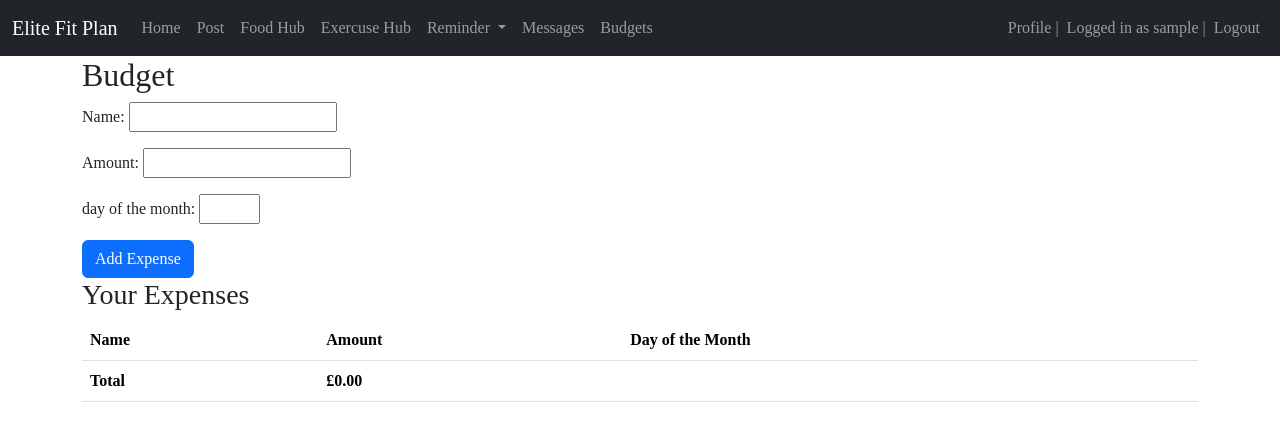
After one commit to darius-hmi/personalOrganiser, a Django app: page /budget/ in a window 1280 px wide. The commit adds this page. Shown: the top 441 px of the page. Run offline with Django 4.2, Linux system fonts and the light colour scheme; the visitor is signed in with stand-in values (Sample User, id 1); data that the repository does not hold is empty; parts of the project's set-up code (start-up, migrations or seed data) failed here and were passed over.

Commit message:
added a simple budgetting tool

```diff
--- a/main/forms.py
+++ b/main/forms.py
@@ -1,7 +1,7 @@
 from django import forms
 from django.contrib.auth.forms import UserCreationForm
 from django.contrib.auth.models import User
-from .models import Post, Food, Exercise, toDoList, Message, Profile, Meal, MealPlan
+from .models import Post, Food, Exercise, toDoList, Message, Profile, Meal, MealPlan, Expense
 
 class RegisterForm(UserCreationForm):
     email = forms.EmailField(required=True)
@@ -63,3 +63,13 @@ class MealForm(forms.ModelForm):
         model = Meal
         fields = ['day_of_week', 'meal_time', 'meal_content', 'calories', 'protein']
         labels = {'meal_time': 'Meal time/number'}
+
+
+class ExpenseForm(forms.ModelForm):
+    class Meta:
+        model = Expense
+        fields = ['name', 'amount', 'date']
+        widgets = {
+            'date': forms.NumberInput(attrs={'min': 1, 'max': 31}),
+        }
+        labels = {'date': 'day of the month'}
--- a/main/models.py
+++ b/main/models.py
@@ -178,3 +178,13 @@ def create_user_profile(sender, instance, created, **kwargs):
 @receiver(post_save, sender=User)
 def save_user_profile(sender, instance, **kwargs):
     instance.profile.save()
+
+
+class Expense(models.Model):
+    user = models.ForeignKey(User, on_delete=models.CASCADE)
+    name = models.CharField(max_length=100)
+    amount = models.DecimalField(max_digits=10, decimal_places=2)
+    date = models.PositiveIntegerField()
+
+    def __str__(self):
+        return f'{self.name} - {self.amount}'
--- a/main/templates/main/base.html
+++ b/main/templates/main/base.html
@@ -63,6 +63,9 @@
                     <li class="nav-item">
                         <a class="nav-link" href="/threads">Messages</a>
                     </li>
+                    <li class="nav-item">
+                        <a class="nav-link" href="/budget">Budgets</a>
+                    </li>
                  </ul>
                  <ul class="navbar-nav">
                     {% if user.is_authenticated %}
--- /dev/null
+++ b/main/templates/main/budget.html
@@ -0,0 +1,53 @@
+<!-- templates/main/budget.html -->
+
+{% extends 'main/base.html' %}
+{% block title %}Budget{% endblock %}
+{% block content %}
+<div class="container">
+    <h2>Budget</h2>
+    <form method="POST">
+        {% csrf_token %}
+        {{ form.as_p }}
+        <button type="submit" class="btn btn-primary">Add Expense</button>
+    </form>
+    <h3>Your Expenses</h3>
+    <table class="table" id="expense-table">
+        <thead>
+            <tr>
+                <th>Name</th>
+                <th>Amount</th>
+                <th>Day of the Month</th>
+            </tr>
+        </thead>
+        <tbody>
+            {% for expense in expenses %}
+            <tr>
+                <td>{{ expense.name }}</td>
+                <td class="amount">£{{ expense.amount }}</td>
+                <td>{{ expense.date.day }}</td>
+            </tr>
+            {% endfor %}
+        </tbody>
+        <tfoot>
+            <tr>
+                <td><strong>Total</strong></td>
+                <td id="total-expenses"><strong>£0</strong></td>
+                <td></td>
+            </tr>
+        </tfoot>
+    </table>
+</div>
+
+<script>
+    document.addEventListener('DOMContentLoaded', function() {
+        function calculateTotal() {
+            let total = 0;
+            document.querySelectorAll('#expense-table .amount').forEach(function(amountCell) {
+                total += parseFloat(amountCell.textContent.replace('£', ''));
+            });
+            document.getElementById('total-expenses').innerHTML = `<strong>£${total.toFixed(2)}</strong>`;
+        }
+        calculateTotal();
+    });
+</script>
+{% endblock %}
--- a/main/urls.py
+++ b/main/urls.py
@@ -25,4 +25,5 @@ urlpatterns = [
     path('meal-plans/<int:meal_plan_id>/add-meal/', views.add_meal, name='add_meal'),
     path('meal-plans/<int:meal_plan_id>/delete/', views.delete_meal_plan, name='delete_meal_plan'),
     path('meal-plans/<int:meal_plan_id>/meals/<int:meal_id>/delete/', views.delete_meal, name='delete_meal'),
+    path('budget/', views.budget_page, name='budget_page'),
 ]
--- a/main/views.py
+++ b/main/views.py
@@ -1,8 +1,8 @@
 from django.shortcuts import render, redirect, get_object_or_404
-from .forms import RegisterForm, PostForm, FoodForm, datePicker, ExerciseForm, toDoForm, MessageForm, ProfileForm, MealForm, MealPlanForm
+from .forms import RegisterForm, PostForm, FoodForm, datePicker, ExerciseForm, toDoForm, MessageForm, ProfileForm, MealForm, MealPlanForm, ExpenseForm
 from django.contrib.auth import login, logout, authenticate
 from django.contrib.auth.decorators import login_required
-from .models import Post, Food, Exercise, toDoList, Message, Thread, Profile, MealPlan, Meal
+from .models import Post, Food, Exercise, toDoList, Message, Thread, Profile, MealPlan, Meal, Expense
 from datetime import datetime, time, date as dt_date
 from django.db.models import Sum, Count
 from django.core.mail import send_mail
@@ -470,5 +470,19 @@ def delete_meal(request, meal_plan_id, meal_id):
     return JsonResponse({'status': 'error', 'message': 'Invalid request method'})
 
 
+@login_required(login_url='/login')
+def budget_page(request):
+    if request.method == 'POST':
+        form = ExpenseForm(request.POST)
+        if form.is_valid():
+            expense = form.save(commit=False)
+            expense.user = request.user
+            expense.save()
+            return redirect('budget_page')
+    else:
+        form = ExpenseForm()
+
+    expenses = Expense.objects.filter(user=request.user)
+    return render(request, 'main/budget.html', {'form': form, 'expenses': expenses})
 
 #end of the code, test
```
Also changed, not shown: main/migrations/0006_mealplan_meal_expense.py, main/migrations/0007_rename_name_meal_meal_time_meal_meal_content_and_more.py (deleted), main/migrations/0008_remove_meal_meal_plan_alter_meal_meal_content.py (deleted).
